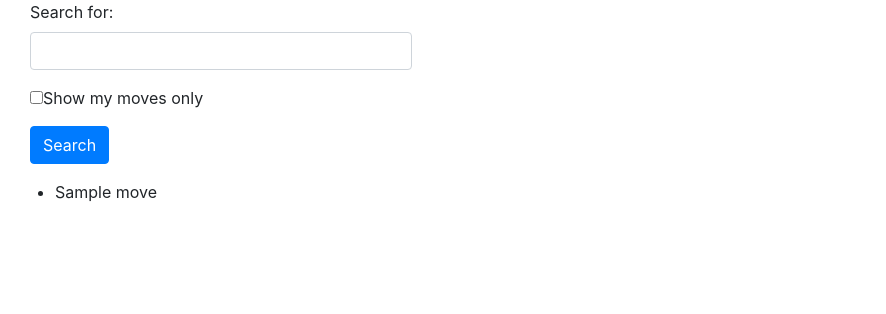
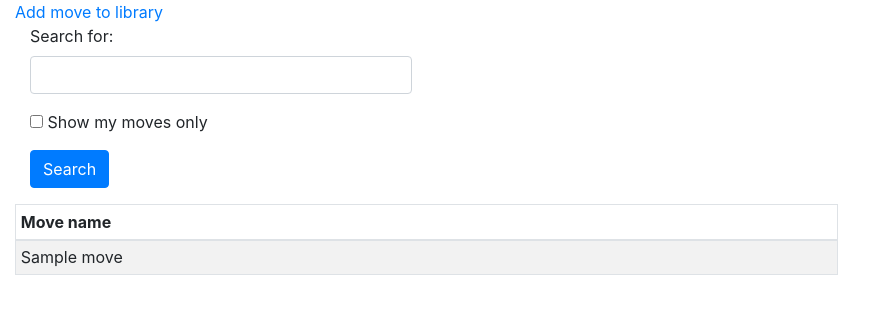
Before and after one commit to ylireetta/tsoha-harkka, a Flask app: template templates/moveslibrary.html in a window 1280 px wide. Shown: the part 56-370 px from the top of the page, without its empty margins (0-886 px from the left). Run offline with Flask 2, Linux system fonts and the light colour scheme; the template is opened without the code that fills it: most values are stand-ins (such as "Sample title", 1, 10 or a date in 2020); one stand-in notice (Sample message) is shown; some libraries are stand-ins or nearby versions.

Commit message:
Users can add new moves to database. Show error and success messages using Flash messages.

```diff
--- a/app.py
+++ b/app.py
@@ -1,5 +1,5 @@
 from flask import Flask
-from flask import render_template, request, redirect, session
+from flask import render_template, request, redirect, session, flash
 from os import getenv
 
 
@@ -26,12 +26,14 @@ def register():
         password2 = request.form["password2"]
 
         if password1 != password2:
-            return render_template("register.html", errormessage="Password fields do not match.")
+            flash("Password fields do not match.", "alert alert-danger")
+            return redirect("/register")
 
         if users.register_user(username, password1):
             return redirect("/")
         else:
-            return render_template("register.html", errormessage="Registration unsuccessful.")
+            flash("Registration unsuccessful.", "alert alert-danger")
+            return redirect("/register")
 
 
 @app.route("/login", methods=["GET", "POST"])
@@ -46,7 +48,8 @@ def login():
         if users.login(username, password):
             return redirect("/")
         else:
-            return redirect("/register")
+            flash("Login unsuccessful - check username and password.", "alert alert-danger")
+            return redirect("/")
 
 @app.route("/logout")
 def logout():
@@ -68,6 +71,7 @@ def moveslibrary():
 
 @app.route("/profile", methods=["GET", "POST"])
 def profile():
+    # Get current value from database.
     allow_follow_value = bool(users.get_allow_follow(session["username"])[0])
 
     if request.method == "GET":
@@ -75,8 +79,23 @@ def profile():
 
     if request.method == "POST" and "allow_follow" in request.form:
         success = users.update_user(session["username"], request.form["allow_follow"])
-        allow_follow_value = request.form["allow_follow"].lower() == "true"
+
         if not success:
-            return render_template("profile.html", errormessage="Could not update allow_follow.")
+            flash("Could not update allow_follow.", "alert alert-danger")
+            return render_template("profile.html")
+        else:
+            flash("Allow_follow successfully updated!", "alert alert-success")
+            allow_follow_value = request.form["allow_follow"].lower() == "true"
 
-    return render_template("profile.html", allow_follow_value=allow_follow_value)
+            return render_template("profile.html", allow_follow_value=allow_follow_value)
+
+@app.route("/addmove", methods=["POST"])
+def add_move():
+    move_name = request.form["movename"]
+
+    if not moves.add_move(move_name):
+        flash(f"Could not add new move {move_name}.", "alert alert-danger")
+        return redirect("/moveslibrary")
+
+    flash(f"New move {move_name} successfully added!", "alert alert-success")
+    return redirect("/moveslibrary")
--- a/static/javascript.js
+++ b/static/javascript.js
@@ -1,5 +1,15 @@
 setTimeout(() => {
-    var resultbox = document.getElementById("alertbox");
+    var resultbox = document.getElementById("messagebox");
     if (resultbox)
         resultbox.remove();
 }, 5000);
+
+
+function toggleVisibility(elementId) {
+    var element = document.getElementById(elementId);
+
+    // Display is <empty string> on the first click. Make display block in that case, also.
+    element.style.display === "none" || element.style.display === ""
+        ? element.style.display = "block"
+        : element.style.display = "none"
+}
--- /dev/null
+++ b/static/styles.css
@@ -0,0 +1,3 @@
+#hiddendiv {
+    display: none;
+}
--- a/templates/baselayout.html
+++ b/templates/baselayout.html
@@ -1,5 +1,6 @@
 <!DOCTYPE html>
 <link rel="stylesheet" href="https://stackpath.bootstrapcdn.com/bootstrap/4.5.0/css/bootstrap.min.css">
+<link rel="stylesheet" href="./static/styles.css">
 <script src="./static/javascript.js"></script>
 <title>TSOHA Trainer's App - {% block title %}{% endblock %}</title>
 
@@ -26,11 +27,15 @@
         {% endif %}
     </nav>
 
-    {% if errormessage %}
-    <div class="alert alert-danger" role="alert" id="alertbox">
-        {{errormessage}}
-    </div>
-    {% endif %}
+    {% with messages = get_flashed_messages(with_categories=true) %}
+        {% if messages %}
+            {% for category, message in messages %}
+                <div class="{{category}}" role="alert" id="messagebox">
+                    {{message}}
+                </div>
+            {% endfor %}
+        {% endif %}
+    {% endwith %}
 </div>
 
 
--- a/templates/moveslibrary.html
+++ b/templates/moveslibrary.html
@@ -5,14 +5,29 @@
 {% block content %}
 
 <div class="col-8">
+    <a href="#" onclick="toggleVisibility('hiddendiv')">Add move to library</a>
+    <div id="hiddendiv">
+        <form action="/addmove" method="POST">
+            <div class="form-group col-6">
+                <label for="movename">Move name:</label>
+                <input type="text" class="form-control" name="movename" id="movename">
+            </div>
+            <div class="form-group col-6">
+                <button type="submit" class="btn btn-primary">Add move</button>
+            </div>
+        </form>
+    </div>
+</div>
+
+<div class="col-8">
 
     <form action="/moveslibrary" method="GET">
         <div class="form-group col-6">
             <label for="query">Search for:</label>
-            <input type="text" class="form-control " name="query" id="query" class="form-control">
+            <input type="text" class="form-control" name="query" id="query">
         </div>
         <div class="form-group col-6">
-            <input type="checkbox" name="showmineonly">Show my moves only
+            <input type="checkbox" name="showmineonly"> Show my moves only
         </div>
         <div class="form-group col-6">
             <button type="submit" class="btn btn-primary">Search</button>
@@ -23,11 +38,20 @@
 </div>
 
 <div class="col-8">
-    <ul>
-        {% for move in moves %}
-            <li>{{move.name}}</li>
-        {% endfor %}
-    </ul>
+    <table id="moveresults" class="table table-striped table-bordered table-sm" cellspacing="0" width="100%">
+        <thead>
+            <tr>
+                <th class="th-sm">Move name</th>
+            </tr>
+        </thead>
+        <tbody>
+            {% for move in moves %}
+            <tr>
+                <td>{{move.name}}</td>
+            </tr>
+            {% endfor %}
+        </tbody>
+    </table>
 </div>
 
 {% endblock %}
```
Also changed, not shown: moves.py (+11 -1 lines).
